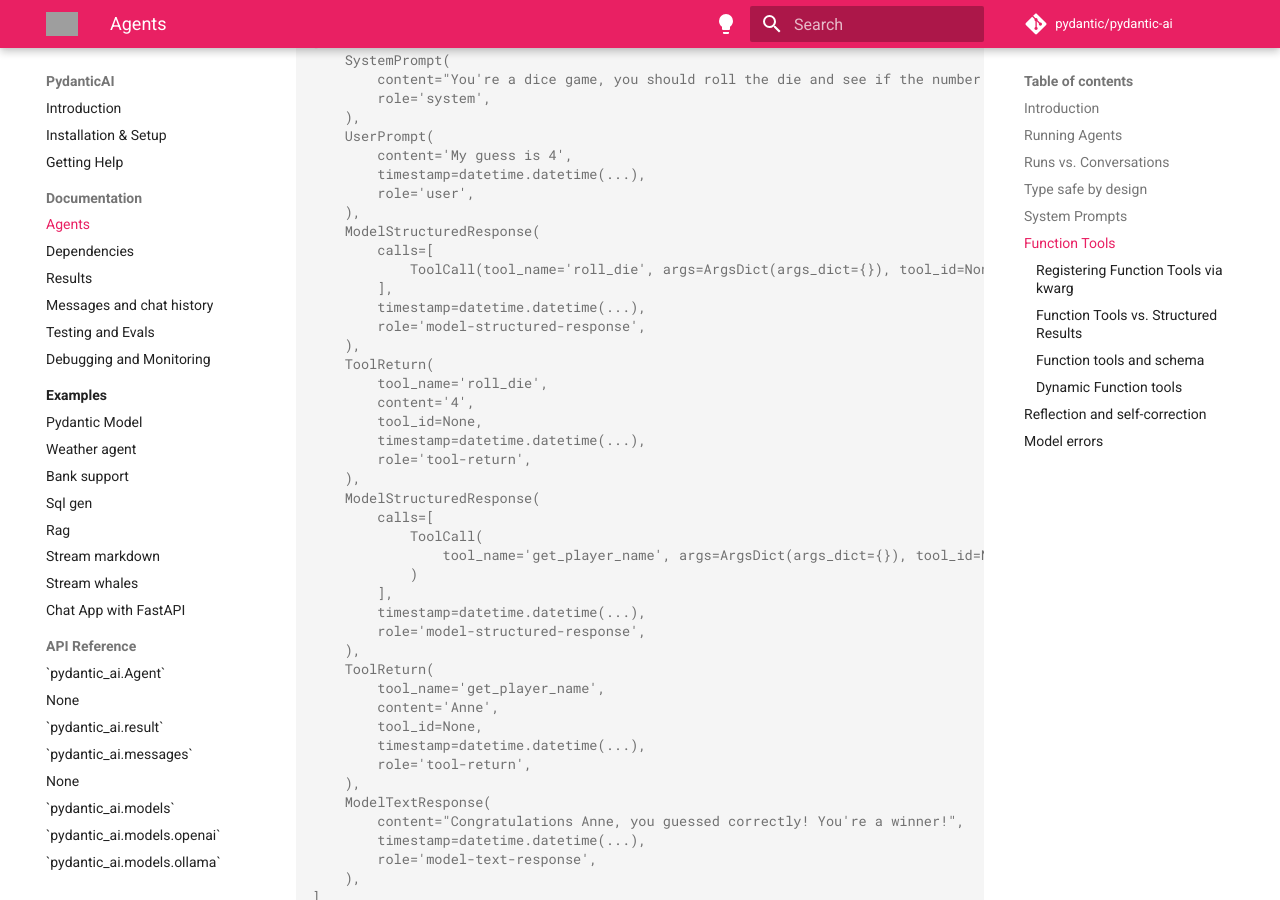
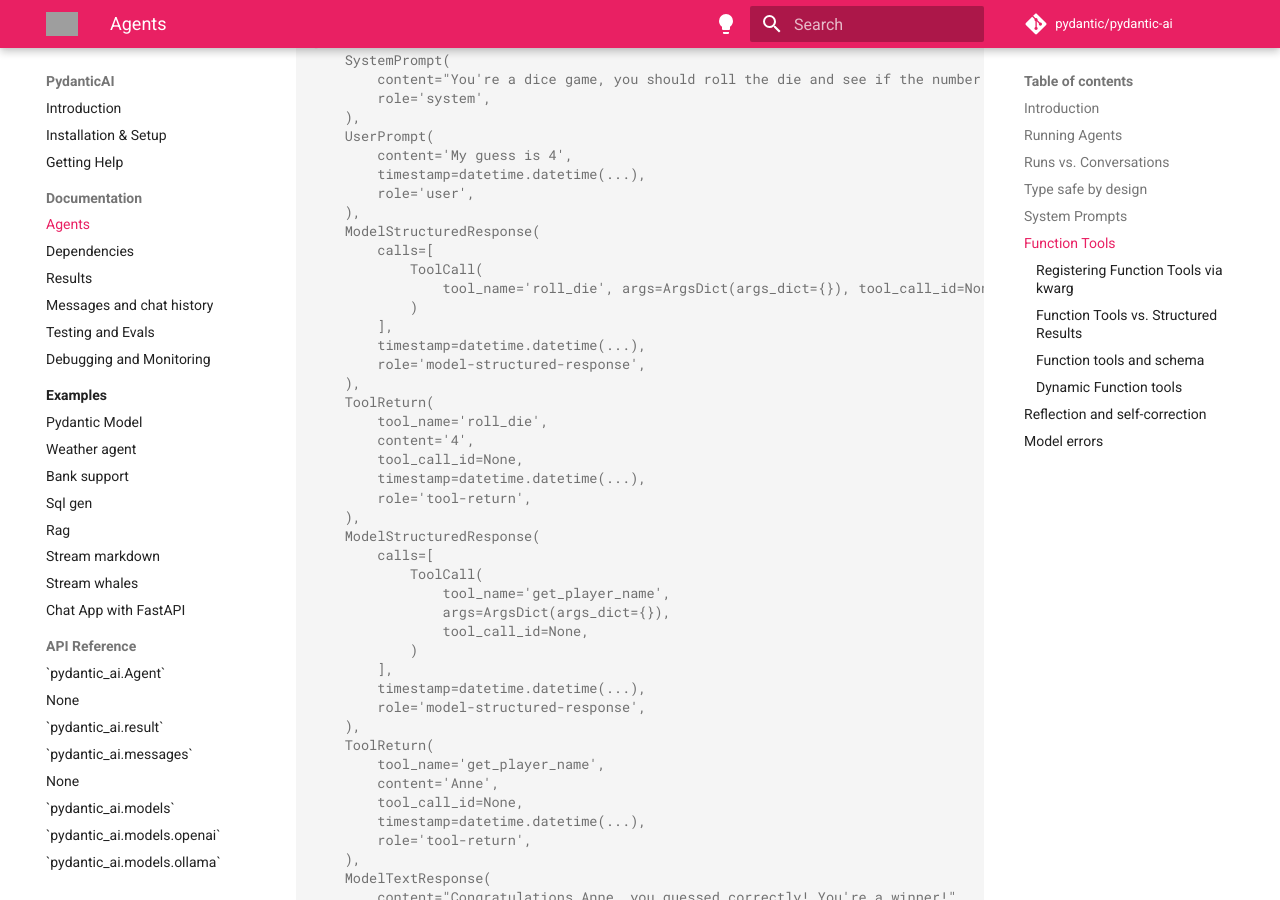
Before and after one commit to willgdjones/pydantic-ai, an MkDocs documentation site: the page built from docs/agents.md, in a window 1280 px wide and 900 px high, scrolled down 7119 px. Built offline with MkDocs 1.6.1 and Material for MkDocs 9.7.7, drawn with Linux system fonts in a browser that asks for light colours; plug-ins that fetch from the network failed and are left out; comment, search, counter and statistics services are not loaded; some of the changed text lies outside the part shown; grey boxes are pictures that could not be loaded.

Commit message:
Rename tool_id to tool_call_id (#206)

```diff
--- a/docs/agents.md
+++ b/docs/agents.md
@@ -308,7 +308,9 @@ print(dice_result.all_messages())
     ),
     ModelStructuredResponse(
         calls=[
-            ToolCall(tool_name='roll_die', args=ArgsDict(args_dict={}), tool_id=None)
+            ToolCall(
+                tool_name='roll_die', args=ArgsDict(args_dict={}), tool_call_id=None
+            )
         ],
         timestamp=datetime.datetime(...),
         role='model-structured-response',
@@ -316,14 +318,16 @@ print(dice_result.all_messages())
     ToolReturn(
         tool_name='roll_die',
         content='4',
-        tool_id=None,
+        tool_call_id=None,
         timestamp=datetime.datetime(...),
         role='tool-return',
     ),
     ModelStructuredResponse(
         calls=[
             ToolCall(
-                tool_name='get_player_name', args=ArgsDict(args_dict={}), tool_id=None
+                tool_name='get_player_name',
+                args=ArgsDict(args_dict={}),
+                tool_call_id=None,
             )
         ],
         timestamp=datetime.datetime(...),
@@ -332,7 +336,7 @@ print(dice_result.all_messages())
     ToolReturn(
         tool_name='get_player_name',
         content='Anne',
-        tool_id=None,
+        tool_call_id=None,
         timestamp=datetime.datetime(...),
         role='tool-return',
     ),
@@ -747,7 +751,7 @@ except UnexpectedModelBehavior as e:
                 ToolCall(
                     tool_name='calc_volume',
                     args=ArgsDict(args_dict={'size': 6}),
-                    tool_id=None,
+                    tool_call_id=None,
                 )
             ],
             timestamp=datetime.datetime(...),
@@ -756,7 +760,7 @@ except UnexpectedModelBehavior as e:
         RetryPrompt(
             content='Please try again.',
             tool_name='calc_volume',
-            tool_id=None,
+            tool_call_id=None,
             timestamp=datetime.datetime(...),
             role='retry-prompt',
         ),
@@ -765,7 +769,7 @@ except UnexpectedModelBehavior as e:
                 ToolCall(
                     tool_name='calc_volume',
                     args=ArgsDict(args_dict={'size': 6}),
-                    tool_id=None,
+                    tool_call_id=None,
                 )
             ],
             timestamp=datetime.datetime(...),
```
Also changed, not shown: docs/testing-evals.md (+2 -2 lines), 12 other files.
